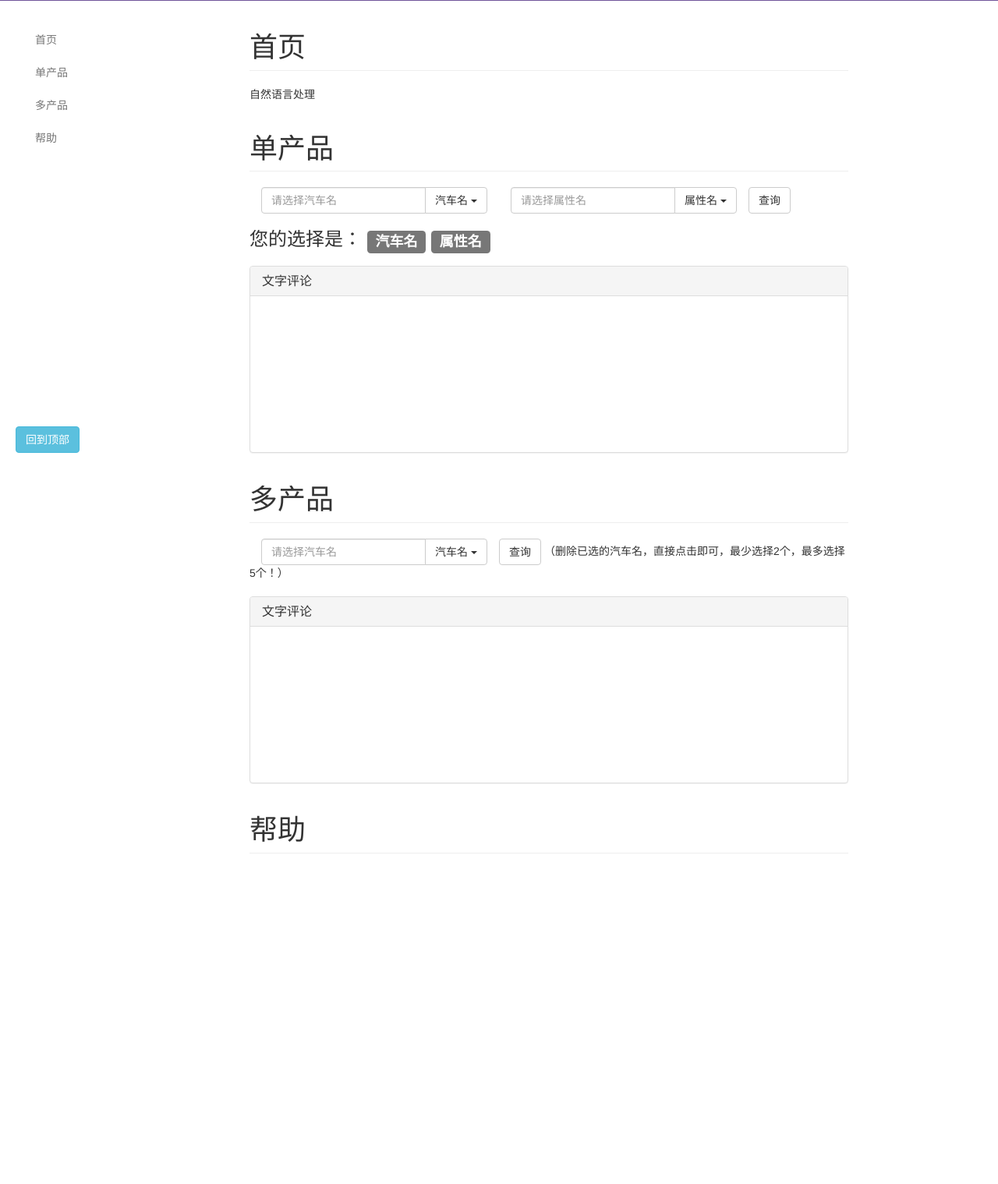
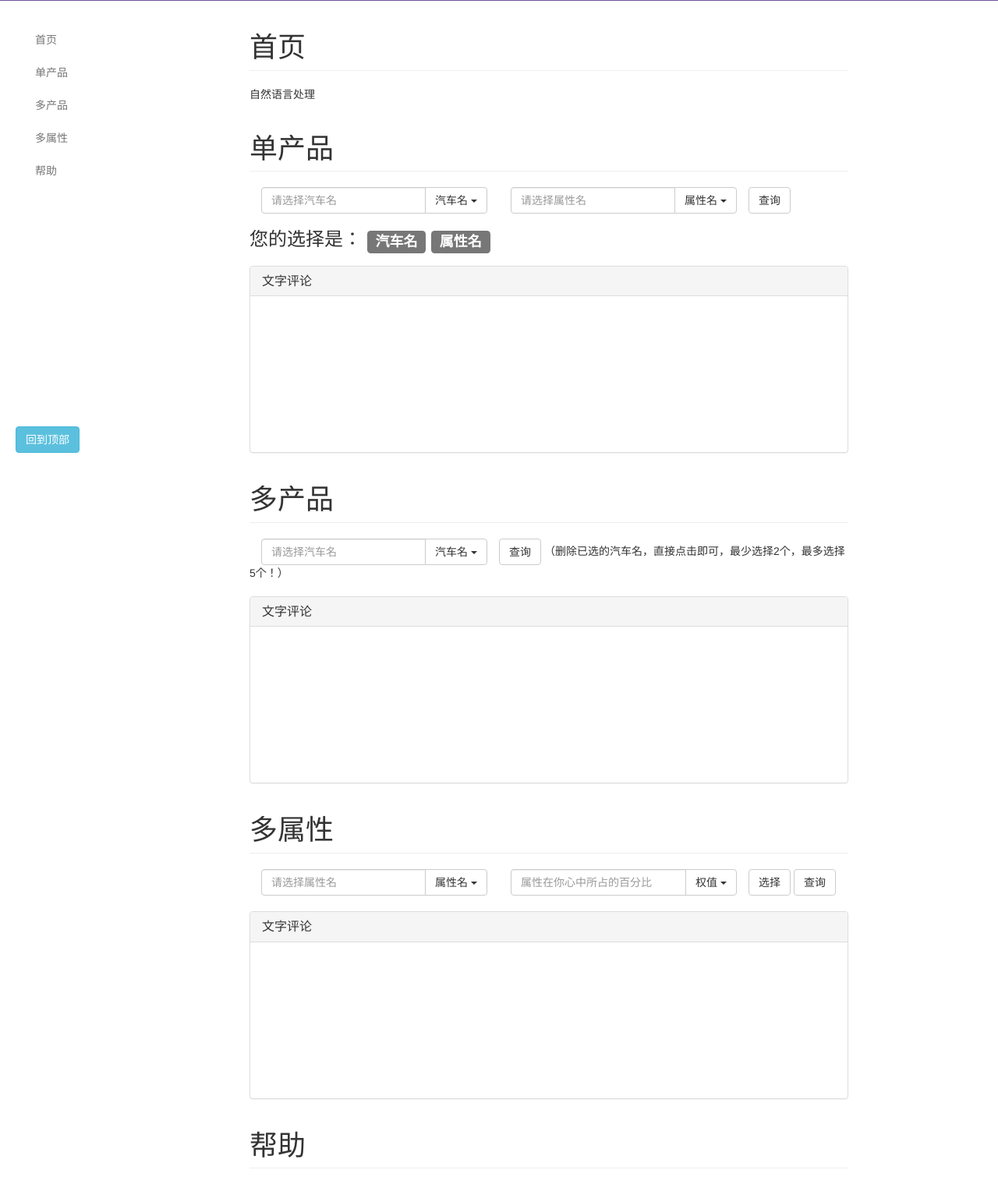
Before and after one commit to suyanling/graduation, a Django app: page /home/ in a window 1280 px wide. Shown: the part 199-1718 px from the top of the page at 78% size. Before the commit the page ends 1294 px from the top, so only its background shows below. Run offline with Django 3.2, Linux system fonts and the light colour scheme; data that the repository does not hold is empty; some libraries are stand-ins or nearby versions.

Commit message:
添加了一个新的功能，多属性查找。

```diff
--- a/Middle/Middle/dealdata.py
+++ b/Middle/Middle/dealdata.py
@@ -103,7 +103,7 @@ def bigProperty(proper, na):
         if na == "":
             result = "《" + proper + "》这方面"
             if str1 != "":
-                str1 = "非常的车型是：" + str1 + ","
+                str1 = "非常好的车型是：" + str1 + ","
             if str2 != "":
                 str2 = "比较好的车型是:" + str2+'\n'
             result = str1 + str2
--- a/Middle/Middle/figure.py
+++ b/Middle/Middle/figure.py
@@ -6,9 +6,8 @@
 def allProperty(na):
     file_NPV = file('/home/susu/Desktop/NewData/total_p.txt', 'r')
     # print "typpeof na"
-    # print type(na)
-    na = na.encode('utf-8')
-    # print type(na)
+    if isinstance(na, unicode):
+        na = na.encode('utf-8')
     # 下面的value的值对应的大属性
     # 大属性的顺序为:
     # 1 空间 2 动力 3 操控 4 油耗 5 舒适性 6 外观 7 内饰 8 性价比 9 售后 10 安全性
--- a/Middle/Middle/urls.py
+++ b/Middle/Middle/urls.py
@@ -20,5 +20,6 @@ urlpatterns = patterns("",
                        (r'^singlefigure/$', singlefigure),
                        (r'^singlefigure1/$', singlefigure1),
                        (r'^singlefigure2/$', singlefigure2),
-                       (r'^mutifigure/$', mutifigure)
+                       (r'^mutifigure/$', mutifigure),
+                       (r'^mutiPropertyfigure/$', mutiPropertyfigure)
                        )
--- a/Middle/Templates/home.html
+++ b/Middle/Templates/home.html
@@ -35,14 +35,28 @@
 			<li role="presentation" class="nav_taggle">
 				<a href="#Muti">多产品</a>
 				<ul class="nav" style="display: none" >
-					<li>
+					<!-- <li>
 						<a href="#select_m">选择</a>
-					</li>
+					</li> -->
 					<li>
 						<a href="#literal_m">文字</a>
 					</li>
 					<li>
-						<a href="#figure_m">图像</a>
+						<a href="#figure_m">图表</a>
+					</li>
+				</ul>
+			</li>
+			<li role="presentation" class="nav_taggle">
+				<a href="#MutiPro">多属性</a>
+				<ul class="nav" style="display: none" >
+					<!-- <li>
+						<a href="#select_m">选择</a>
+					</li> -->
+					<li>
+						<a href="#literal_mp">文字</a>
+					</li>
+					<li>
+						<a href="#figure_mp">图表</a>
 					</li>
 				</ul>
 			</li>
@@ -262,6 +276,7 @@
 		</div>
 	</div>
 </div>
+
 <!-- 当用户只是选择汽车名时，图表的展示方式 -->
 <div class="graphic graphicName" style="display:none">
 	<!-- <h3>汽车的各个属性（没显示的属性的值为0）</h3> -->
@@ -284,13 +299,6 @@
 	<div id="Chart3"></div>
 </div>
 	</div>
-<!-- <div id="literal_s">
-<h1 class="page-header">文字</h1>
-</div>
-<div id="figure_s">
-<h1 class="page-header">图像</h1>
-</div>
--->
 	<div id="Muti" class="sections">
 		<h1 class="page-header">多产品</h1>
 	<!-- 	<form role="form"> -->
@@ -456,7 +464,76 @@
 			</div>
 		</div>
 		<!-- <h3>图表展示</h3> -->
+		<div id="figure_m"></div>
 		<div id="chart4"></div>
+	</div>
+	<div id="MutiPro"></div>
+	<div id="MutiProperty">
+		<h1 class="page-header">多属性</h1>
+		<div class="col-lg-5">
+			<div class="input-group">
+				<input type="text" class="form-control userchoose  chooseproperty" aria-label="..." placeholder="请选择属性名" name="propertyS">
+				<div class="input-group-btn">
+					<button type="button" class="btn btn-default dropdown-toggle" data-toggle="dropdown" aria-expanded="false">
+						属性名
+						<span class="caret"></span>
+					</button>
+					<ul class="dropdown-menu dropdown-menu-right my_ullist_p" role="menu">
+						{% for property in  property %}
+						<li class="selet">
+							<a href="javascript:void(0)">{{property}}</a>
+						</li>
+						{% endfor %}
+					</ul>
+				</div>
+				<!-- /btn-group -->
+			</div>
+		</div>
+		<div class="col-lg-5">
+			<div class="input-group">
+				<input type="text" class="form-control userchoose  chooseproperty" aria-label="..." placeholder="属性在你心中所占的百分比" name="propertyS">
+				<div class="input-group-btn">
+					<button type="button" class="btn btn-default dropdown-toggle" data-toggle="dropdown" aria-expanded="false">
+						权值
+						<span class="caret"></span>
+					</button>
+					<ul class="dropdown-menu dropdown-menu-right my_ullist_p" role="menu">
+						<li class="selet">
+							<a href="javascript:void(0)">0.10</a>
+						</li>
+						<li class="selet">
+							<a href="javascript:void(0)">0.25</a>
+						</li>
+						<li class="selet">
+							<a href="javascript:void(0)">0.50</a>
+						</li>
+						<li class="selet">
+							<a href="javascript:void(0)">0.75</a>
+						</li>
+						<li class="selet">
+							<a href="javascript:void(0)">1.00</a>
+						</li>
+					</ul>
+				</div>
+				<!-- /btn-group -->
+			</div>
+		</div>
+		<button  class="btn btn-default submitF" id="sureSelect">选择</button>
+		<button  class="btn btn-default submitF" id="submitMP">查询</button>
+		<div class="selectitem" id="selectProperties"></div>
+		<div id="literal_mp"></div>
+		<div class="panel panel-default comments">
+			<div class="panel-heading">
+				<div id="literal_m"></div>
+				<h3 class="panel-title" >文字评论</h3>
+			</div>
+			<div class="panel-body" id="commentM">
+			<div class ="panel_contentM"></div>
+			</div>
+		</div>
+		<!-- <h3>图表展示</h3> -->
+		<div id="figure_mp"></div>
+		<div id="chart5"></div>
 	</div>
 	<div id="Help">
 		<h1 class="page-header">帮助</h1>
--- a/Middle/static/figure.js
+++ b/Middle/static/figure.js
@@ -369,14 +369,15 @@ $(document).ready(function() {
 			// 给图像重绘
 			plot1.replot();
 		}
-		/*
-		对多产品进行操作
-		 */
+	/*
+	对多产品进行操作
+	 */
 	$("#submitM").click(function() {
 		var carnames = $('#selectNames span').text();
 		// console.log(carnames);
 		carnamesarray = carnames.split(" ");
 		carnamesarray.pop(" ");
+		console.log(carnamesarray);
 		if (carnamesarray.length < 2) {
 			alert("至少选择两个产品！")
 			return;
@@ -390,9 +391,35 @@ $(document).ready(function() {
 
 			});
 		}
+	});
+
+	/*
+	对多属性进行操作
+	 */
+	$("#submitMP").click(function() {
+		var carproperty = $('#selectProperties span').text();
+		// console.log(carnames);
+		carpropertyarray = carproperty.split(" ");
+		carpropertyarray.pop(" ");
+		console.log(carpropertyarray);
+		if (carpropertyarray.length < 2) {
+			alert("至少选择两个属性！")
+			return;
+		}
+		if (carproperty == "") {
+			alert("请选择属性和相应的权值！");
+		} else {
+			$.getJSON('/mutiPropertyfigure/?carproperty=' + carproperty, function(ret) {
+				console.log("传回来的数据！！！");
+				console.log(ret);
+				pirture('chart5', ret);
+
+			});
+		}
 
 	});
 
 
 
+
 });
--- a/Middle/static/home.css
+++ b/Middle/static/home.css
@@ -92,3 +92,12 @@ body{
 	font-weight: bold;
 	margin: 10px;
 }
+#selectProperties {
+	width: 700px;
+}
+#selectProperties span{
+	padding: 5px;
+	font-size: 20px;
+	font-weight: bold;
+	margin: 10px;
+}
--- a/Middle/static/home.js
+++ b/Middle/static/home.js
@@ -41,20 +41,23 @@ $(document).ready(function() {
 	// }
 
 	function downlist(select, target) {
+		// console.log(target);
 		var namesArray = new Array();
+		var tmp = '';
+		var oInput = '';
 		select.on('click', '.selet', function() {
-			var tmp = $(this).text();
-			var oInput = $(this).parents('.input-group').find('.userchoose');
+			tmp = $(this).text();
+			oInput = $(this).parents('.input-group').find('.userchoose');
 
 			// 把字符串里的空格和空行删除,使用正则表达式,替换
 
 			// console.log("1"+tmp)
 			tmp = tmp.replace(/\s/g, "");
-			// console.log("1"+tmp)
+
 			oInput.val(tmp);
-
 			// 当选择多产品时
-			if (target != "") {
+			if (target == '#selectNames') {
+				targetDom = $(target);
 				// target.text(tmp);
 				var carnames = $('#selectNames span').text();
 				// console.log(carnames);
@@ -63,23 +66,71 @@ $(document).ready(function() {
 				// 判断用户是否已经选择该产品？是：添加；不是：不添加
 				var key = $.inArray(tmp, carnames);
 				if (carnames.length > 5) {
-					alert("最多只能选择5个产品");
+					alert("最多只能选择5个");
 					return;
 				}
 				if (key < 0) {
 					carnames.push(tmp);
 					// 给span里面的内容加一个空格，为了后面获取（分离）每一个span的内容
 					var innername = '<span class="label label-default ">' + tmp + " " + '</span>' + '	';
-					target.append(innername);
+					targetDom.append(innername);
 				}
 			}
 		});
+		// 选择多属性时
+		if (target == '#selectProperties') {
+			targetDomP = $(target);
+			// console.log($(select[0]).parents('.input-group').find('.userchoose').val())
+			// console.log($(select[1]).parents('.input-group').find('.userchoose').val())
+			// console.log(propertyArray);
+			$("#sureSelect").click(function() {
+				var propertyArray = [];
+				// 对多属性和其相应的权值进行处理，把属性拿出来，
+				// 作为接下来的判重
+				var carproperty = $('#selectProperties span').text();
+				carproperty = carproperty.split(" ");
+
+				// 出去最后的一个空字符
+				carproperty.pop();
+
+				// 把属性拿出来
+				for (var prop in carproperty) {
+					var tmparray = carproperty[prop].split('*');
+					propertyArray.push(tmparray[0]);
+				}
+
+				selectP1Dom = $(select[0]).parents('.input-group').find('.userchoose');
+				selectP2Dom = $(select[1]).parents('.input-group').find('.userchoose');
+				selectP1 = selectP1Dom.val();
+				selectP2 = selectP2Dom.val();
+
+				// 最多选择5个属性
+				if (propertyArray.length > 4) {
+					alert("最多选择5个属性");
+				}
+				// 判断用户是否已经选择该属性？是：添加；不是：不添加
+				var key = $.inArray(selectP1, propertyArray);
+				if (selectP1 != "" && selectP2 != "" && key < 0) {
+					propertyArray.push(selectP1);
+					var tmpstr = selectP1 + "*" + selectP2;
+					var innername = '<span class="label label-default ">' + tmpstr + " " + '</span>' + '	';
+					targetDomP.append(innername);
+				} else if (selectP1 == "") {
+					alert("请同时选择名字！");
+				} else if (selectP2 == "") {
+					alert("请同时选择权值！");
+				}
+
+				console.log(propertyArray);
+			});
+		}
 	};
 	// 选择单产品的下拉列表
 	downlist($('.my_ullist'), "");
 
 	// 选择多产品的下拉列表
-	downlist($('.my_ullist_m'), $('#selectNames'));
+	downlist($('.my_ullist_m'), '#selectNames');
+	downlist($('.my_ullist_p'), '#selectProperties');
 	/*
 	阻止下拉标题的点击事件
 	 */
@@ -89,14 +140,10 @@ $(document).ready(function() {
 	/*
 
 	 */
-	$("#selectNames").on("click","span",function(event){
-		var carnames = $('#selectNames span').text();
-		// console.log($(this).text());
+	$(".selectitem").on("click","span",function(event){
+		// var carnames = $('#selectNames span').text();
 		// 在DOM结构中删除元素，在原来的数组
 		$(this).remove();
-		// carnames = carnames.split(" ");
-		// console.log(carnames);
-		// carnames.pop();
 	});
 
 });
```
Also changed, not shown: Middle/Middle/home.py (+102 -2 lines), 4 other files. Lines whose indentation alone changed are shown as unchanged.
